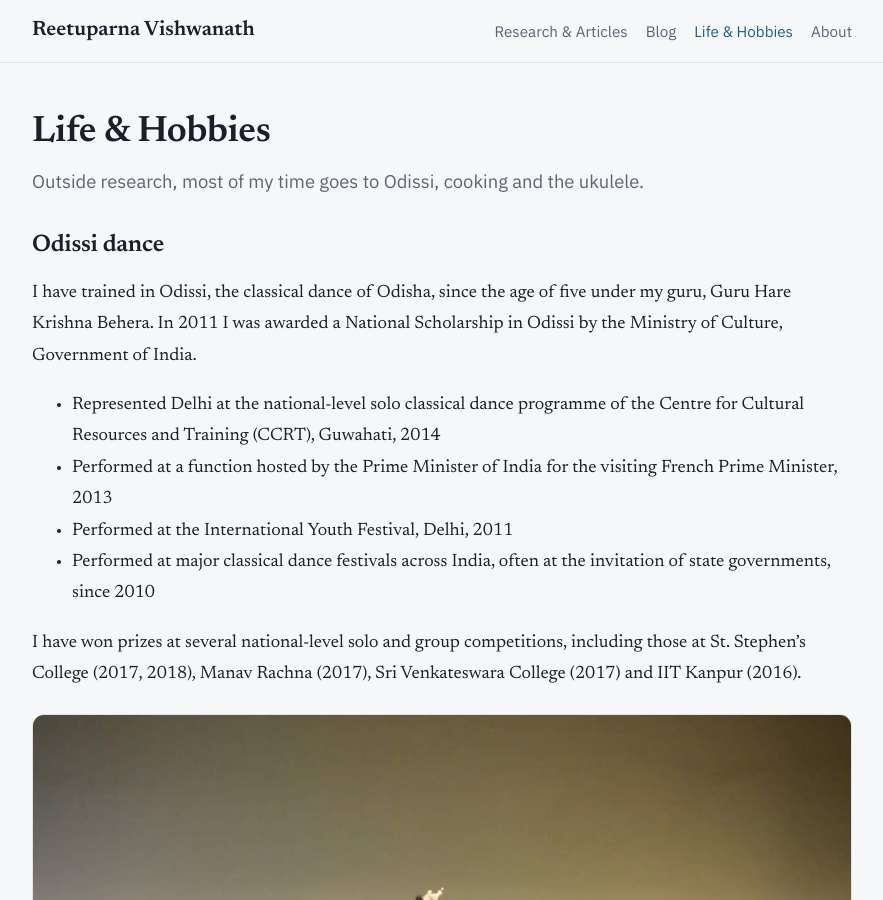
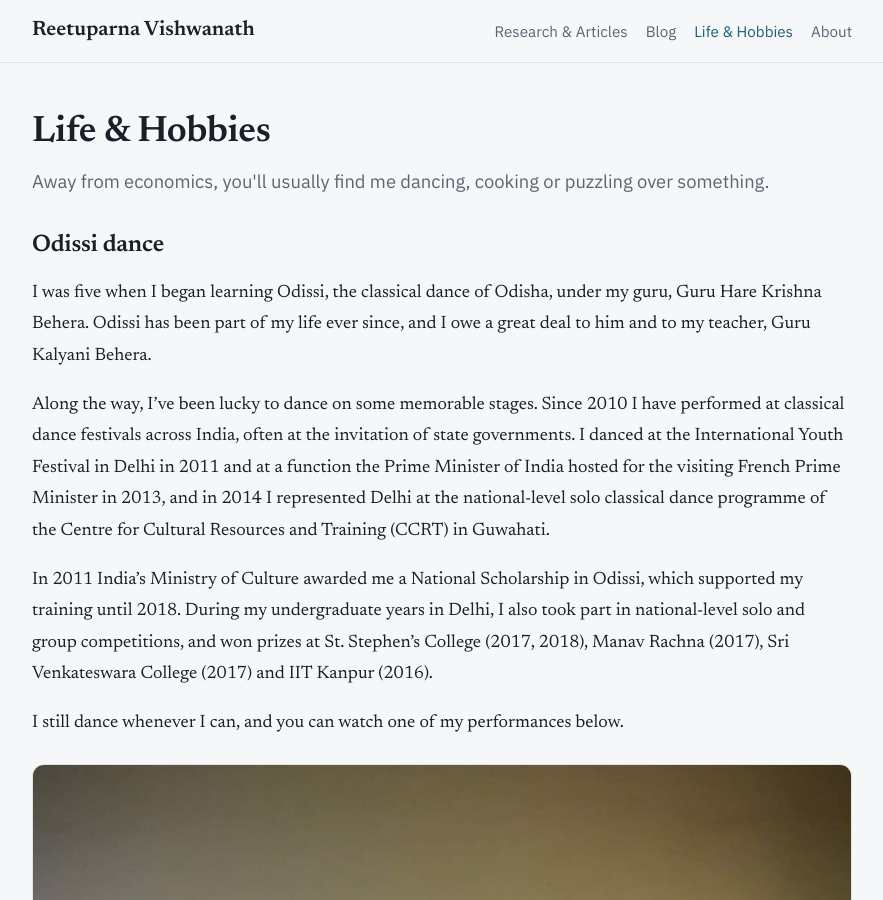
Before and after one commit to reetuparnav/Reetuparnav.github.io, a Jekyll site: the page built from life.md, in a window 1280 px wide and 900 px high. Shown: the whole window, without its empty margins (198-1081 px from the left). Built offline with Jekyll 4.4.1, drawn with Linux system fonts in a browser that asks for light colours; some of the changed text lies outside the part shown.

Commit message:
Rewrite the hobbies page and home page cards in a warmer voice
Co-Authored-By: Claude Opus 5.5 (1M context) <noreply@anthropic.com>
Claude-Session: https://claude.ai/code/session_01Xsa2R2ve3LfZ8MkfZayTEc

```diff
--- a/index.html
+++ b/index.html
@@ -36,8 +36,8 @@ layout: default
 
 <h2>Outside work</h2>
 <div class="cards">
-  <div class="card"><h3>Odissi dance</h3><p>Classical dancer, trained since the age of five under Guru Hare Krishna Behera.</p></div>
-  <div class="card"><h3>Cooking</h3><p>Indian fusion food with Italian and French influences.</p></div>
-  <div class="card"><h3>Ukulele & puzzles</h3><p>Playing the ukulele and working through maths problems and puzzles.</p></div>
+  <div class="card"><h3>Odissi dance</h3><p>Dancing since I was five, under my guru, Guru Hare Krishna Behera.</p></div>
+  <div class="card"><h3>Cooking</h3><p>Weekend lunches that bring Indian spices into Italian and French dishes.</p></div>
+  <div class="card"><h3>Ukulele & puzzles</h3><p>Playing the ukulele, and happily losing hours to a good puzzle.</p></div>
 </div>
 <p><a href="{{ '/life/' | relative_url }}">More about life and hobbies →</a></p>
--- a/life.md
+++ b/life.md
@@ -2,18 +2,17 @@
 layout: page
 title: Life & Hobbies
 permalink: /life/
-intro: "Outside research, most of my time goes to Odissi, cooking and the ukulele."
+intro: "Away from economics, you'll usually find me dancing, cooking or puzzling over something."
 ---
 
 ## Odissi dance
-I have trained in Odissi, the classical dance of Odisha, since the age of five under my guru, Guru Hare Krishna Behera. In 2011 I was awarded a National Scholarship in Odissi by the Ministry of Culture, Government of India.
+I was five when I began learning Odissi, the classical dance of Odisha, under my guru, Guru Hare Krishna Behera. Odissi has been part of my life ever since, and I owe a great deal to him and to my teacher, Guru Kalyani Behera.
 
-- Represented Delhi at the national-level solo classical dance programme of the Centre for Cultural Resources and Training (CCRT), Guwahati, 2014
-- Performed at a function hosted by the Prime Minister of India for the visiting French Prime Minister, 2013
-- Performed at the International Youth Festival, Delhi, 2011
-- Performed at major classical dance festivals across India, often at the invitation of state governments, since 2010
+Along the way, I've been lucky to dance on some memorable stages. Since 2010 I have performed at classical dance festivals across India, often at the invitation of state governments. I danced at the International Youth Festival in Delhi in 2011 and at a function the Prime Minister of India hosted for the visiting French Prime Minister in 2013, and in 2014 I represented Delhi at the national-level solo classical dance programme of the Centre for Cultural Resources and Training (CCRT) in Guwahati.
 
-I have won prizes at several national-level solo and group competitions, including those at St. Stephen's College (2017, 2018), Manav Rachna (2017), Sri Venkateswara College (2017) and IIT Kanpur (2016).
+In 2011 India's Ministry of Culture awarded me a National Scholarship in Odissi, which supported my training until 2018. During my undergraduate years in Delhi, I also took part in national-level solo and group competitions, and won prizes at St. Stephen's College (2017, 2018), Manav Rachna (2017), Sri Venkateswara College (2017) and IIT Kanpur (2016).
+
+I still dance whenever I can, and you can watch one of my performances below.
 
 <a class="video-card" href="https://www.youtube.com/watch?v=01AtetiPhDU">
   <img src="{{ '/assets/img/odissi/07.jpg' | relative_url }}" alt="Odissi duet on stage">
@@ -35,10 +34,10 @@ I have won prizes at several national-level solo and group competitions, includi
 </div>
 
 ## Cooking
-I love cooking Indian fusion food, bringing Indian spices and techniques into Italian and French dishes. My weekends usually start with deciding what to make for lunch.
+My weekends usually start with one question: what shall I cook for lunch? More often than not, the answer is a fusion dish, with Indian spices and techniques finding their way into Italian and French recipes.
 
 ## Ukulele and puzzles
-I play the ukulele, and I can happily spend hours on a maths problem or a good puzzle.
+I play the ukulele for fun, and I can happily lose hours to a maths problem or a good puzzle. I like learning something new every day, especially when it's economics.
 
 ## Giving back
-I taught children from low-income families as a National Service Scheme volunteer with the NGO Vidya in New Delhi, created educational comic strips for the NGO MindzTree, and fundraised for Amnesty International in Helsinki.
+I've tried to give some time back, too. In New Delhi I taught children from low-income families as a National Service Scheme volunteer with the NGO Vidya, and created educational comic strips for the NGO MindzTree. In Helsinki I helped raise funds for Amnesty International.
```
